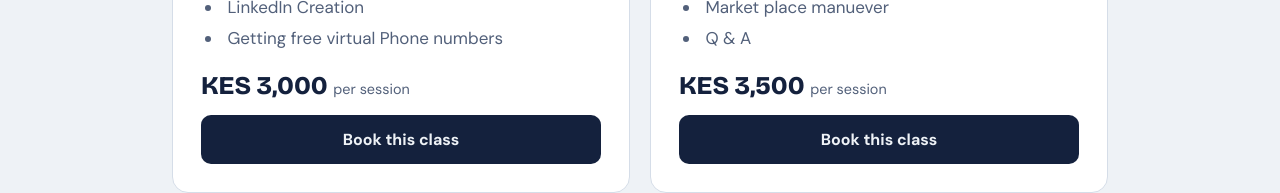
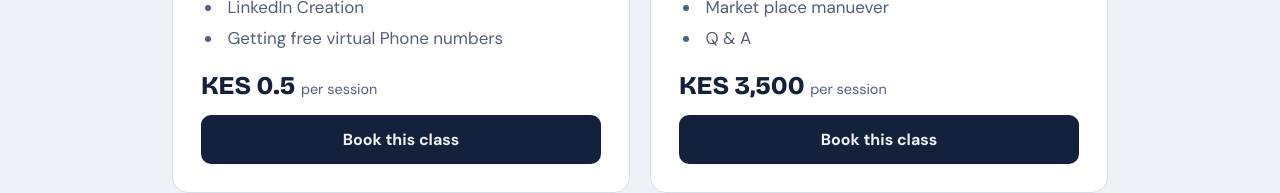
Before and after one commit to sharpestkorner/sharpestkorner, a plain HTML site: page index.html in a window 1280 px wide. Shown: the part 897-1090 px from the top of the page. Drawn offline with nearby package versions, Linux system fonts and the light colour scheme.

Commit message:
Update index.html

```diff
--- a/index.html
+++ b/index.html
@@ -105,7 +105,7 @@ footer{padding:36px 0;border-top:1px solid var(--line);color:var(--muted);font-s
 // ===== EDIT THESE =====
 const API_URL = "https://sharpestkorner.atienoochola123.workers.dev";
 const CLASSES = [
-  {id:"ai", title:"AI Training and Account Creation", price:3000, topics:["Antidetect Browser setup", "Proxy Setup", "CV creation", "LinkedIn Creation", "Getting free virtual Phone numbers"]},
+  {id:"ai", title:"AI Training and Account Creation", price:0.50, topics:["Antidetect Browser setup", "Proxy Setup", "CV creation", "LinkedIn Creation", "Getting free virtual Phone numbers"]},
   {id:"darkweb", title:"Dark WEB full masterclass", price:3500, topics:["Device Setup", "Anonymity setups", "Research resources", "Market place manuever", "Q & A"]}
 ];
 const HOURS = [9,10,11,12,14,15,16,17];  // available start hours (24h, EAT)
```
